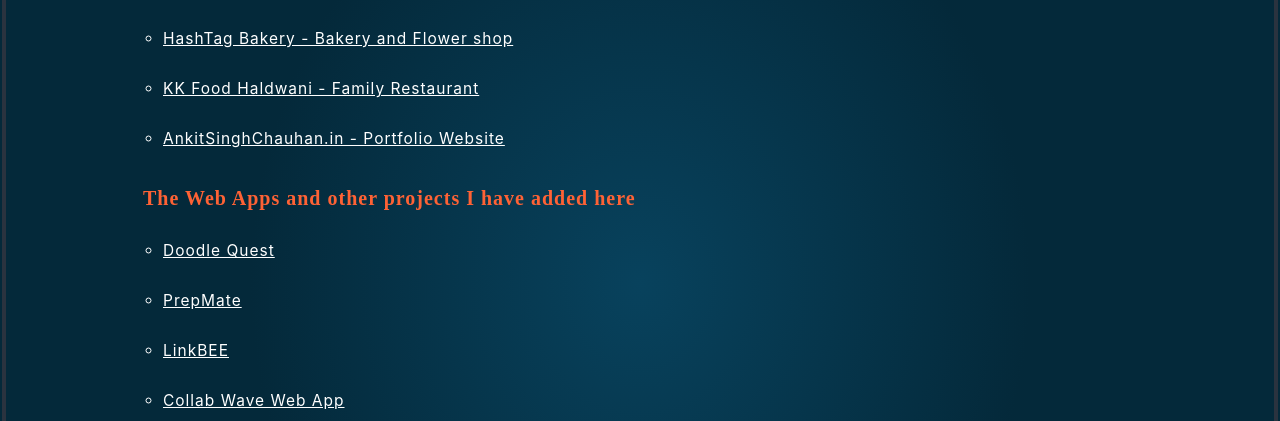
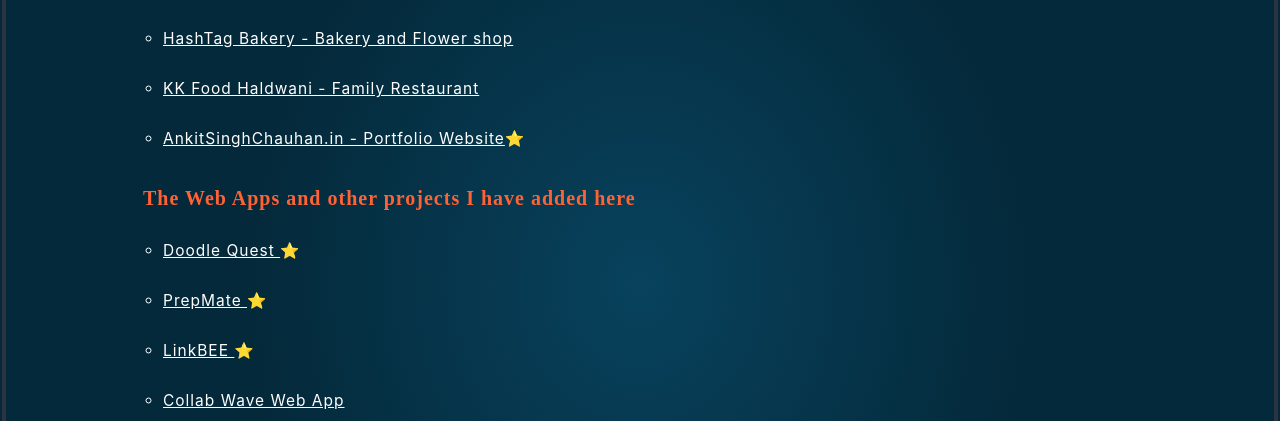
Before and after one commit to ankitsingh2105/Portfolio, a React (Create React App) app: page / in a window 1280 px wide. Shown: the part 2881-3302 px from the top of the page. Built offline with nearby package versions, Linux system fonts and the light colour scheme; a web font is replaced by a local one.

Commit message:
updated resume

```diff
--- a/src/COMPONENTS/Newhome.jsx
+++ b/src/COMPONENTS/Newhome.jsx
@@ -476,17 +476,17 @@
                         <ul className='lost'>
                             <li style={whitetoblack} className='like'><a href="http://hashtagbakery.in/">HashTag Bakery - Bakery and Flower shop</a></li>
                             <li style={whitetoblack} className='like'><a href="https://kkfoodshaldwani.netlify.app/">KK Food Haldwani - Family Restaurant</a></li>
-                            <li style={whitetoblack} className='like'><a href="https://ankitsinghchauhan.in/">AnkitSinghChauhan.in - Portfolio Website</a></li>
+                            <li style={whitetoblack} className='like'><a href="https://ankitsinghchauhan.in/">AnkitSinghChauhan.in - Portfolio Website</a>⭐</li>
                         </ul>
                         <div className="languages" style={greetingstyle}>
                             The Web Apps and other projects I have added here
                         </div>
                         <ul className='lost'>
-                            <li style={whitetoblack} className='like'><a href="https://github.com/ankitsingh2105/DoodleQuest">Doodle Quest</a></li>
+                            <li style={whitetoblack} className='like'><a href="https://github.com/ankitsingh2105/DoodleQuest">Doodle Quest </a>⭐</li>
 
-                            <li style={whitetoblack} className='like'><a href="https://github.com/ankitsingh2105/PrepMate">PrepMate</a></li>
+                            <li style={whitetoblack} className='like'><a href="https://github.com/ankitsingh2105/PrepMate">PrepMate </a>⭐</li>
 
-                            <li style={whitetoblack} className='like'><a href="https://linkbeemern.vercel.app/">LinkBEE</a></li>
+                            <li style={whitetoblack} className='like'><a href="https://linkbeemern.vercel.app/">LinkBEE </a>⭐</li>
 
                             {/* <li style={whitetoblack} className='like'><a href="https://linkbee.online/">Linkbee Web App</a></li> */}
 
```
